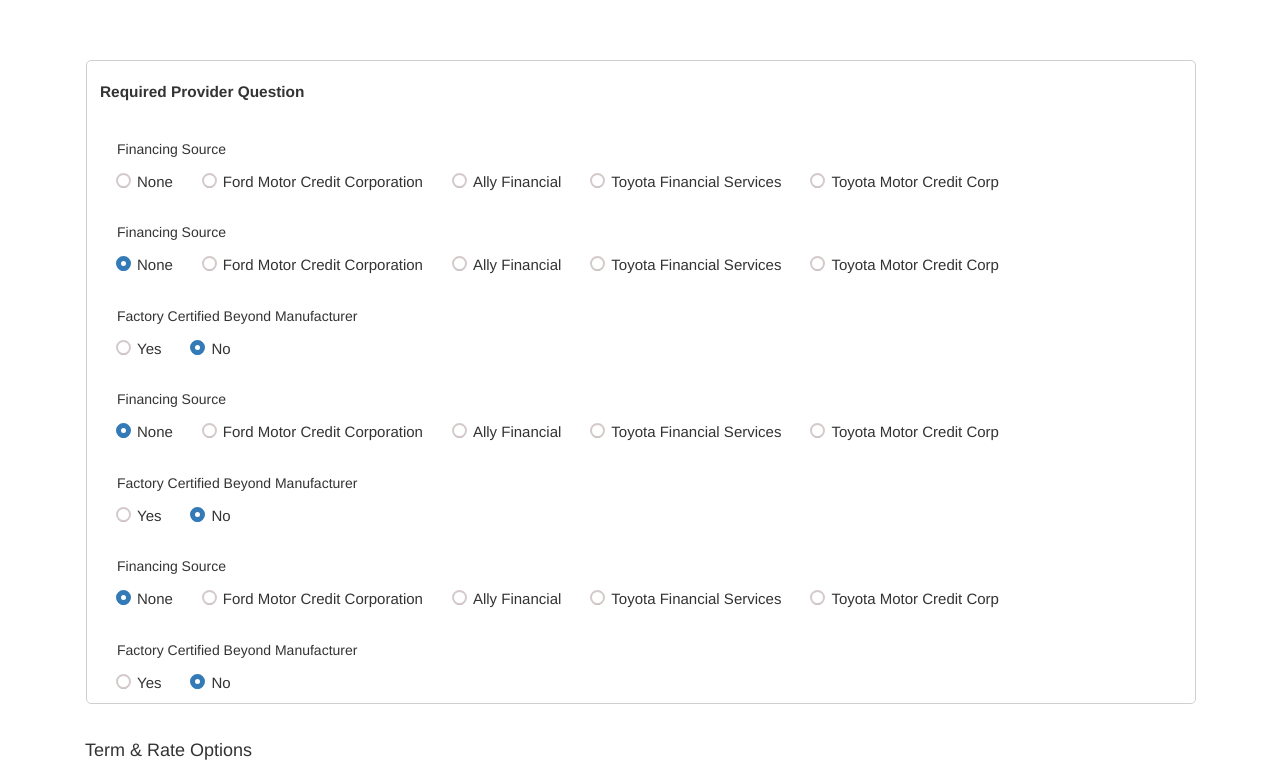
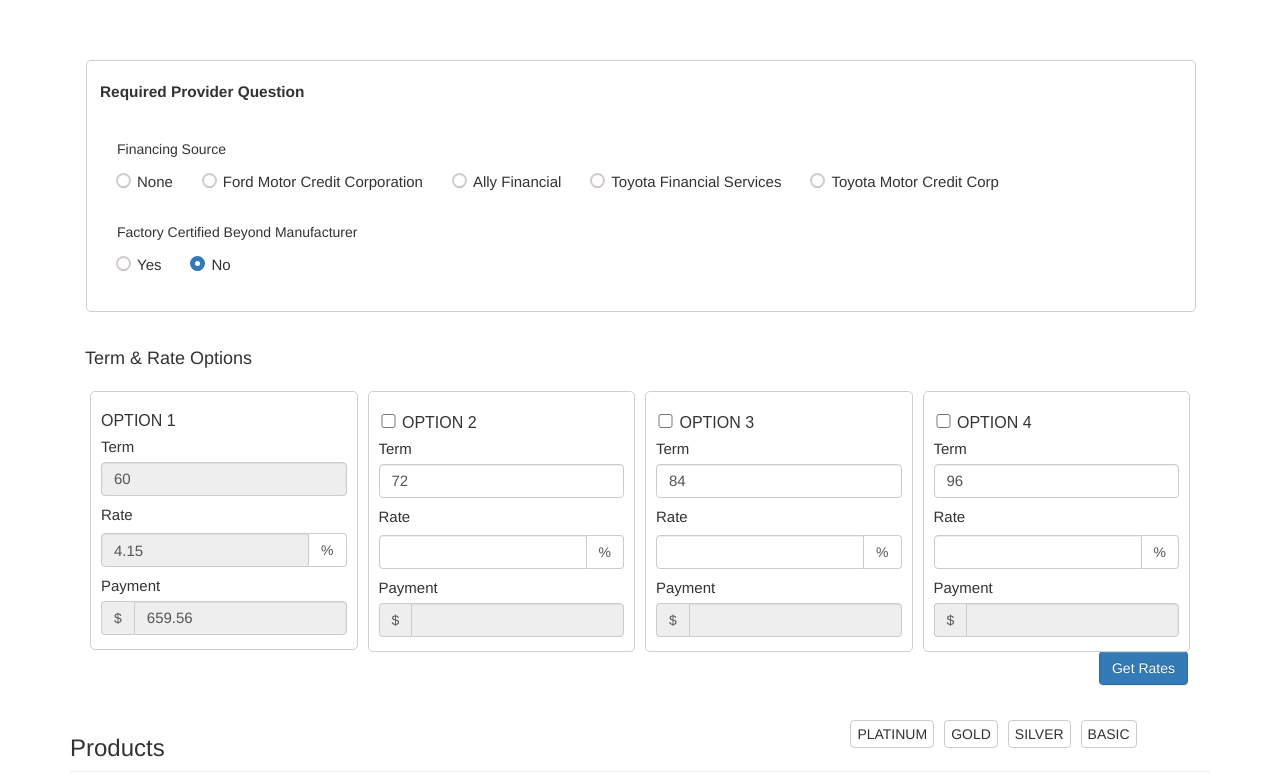
Before and after one commit to vamshilavang/SampleCode, a React app: page / in a window 1280 px wide. Shown: the top 781 px of the page. Built offline with nearby package versions, Linux system fonts and the light colour scheme.

Commit message:
caption check and provider id check css fix

```diff
--- a/src/components/eMenu/reqProvider/requiredField.js
+++ b/src/components/eMenu/reqProvider/requiredField.js
@@ -14,8 +14,9 @@
 
 const RequireProvider = (props) => {
     const questiondata = props.data.GetRequiredFieldsResponse.Products.RequiredFieldResponseProduct;
-            let checkprovideridList = [];
-            let showData = false;
+    let checkprovideridList = [];
+    let checkExistinCaption = [];
+    let showCaption = false;
     return (
         <div>
 
@@ -26,26 +27,30 @@
                 </div>) :
                     (<section className="acc">
                         <p className="emenuHead">Required Provider Question</p>
-                        <div className="col-xs-12" style={{marginLeft:'5px'}}>
+                        <div className="col-xs-12" style={{ marginLeft: '5px', paddingBottom: '25px' }}>
                             {
                                 _.map(questiondata, function (category, idx) {
                                     if (checkprovideridList.length <= 0 || checkprovideridList.indexOf(category.ProviderId) == -1) {
                                         checkprovideridList.push(category.ProviderId);
-                                        showData = true;
-                                    } else {
-                                        showData = true;
+                                        checkExistinCaption = [];
                                     }
-                                    if (showData) {
                                     return (_.map(category.GroupedCategory, function (qs, catname) {
                                         return _.map(qs, function (q, i) {
-                                            return (q.Required == 'Y' && (q.ControlType == 'RadioButton' || (q.FieldValues !== undefined && q.FieldValues.FieldValue.length >4))  ?
-                                                (<Question key={category.ClientProductId.toString()+i + 'q'} categoryName={catname} clientproductId={category.ClientProductId} data={q} qId={i + 'q'} events={props.events.eMenuOptionselect} />) : null)
+                                            if (checkExistinCaption.length < 0 || checkExistinCaption.indexOf(q.Caption) == -1) {
+                                                checkExistinCaption.push(q.Caption);
+                                                showCaption = true;
+                                            } else {
+                                                showCaption = false;
+                                            }
+                                            return (showCaption == true && q.Required == 'Y' && (q.ControlType == 'RadioButton' || (q.FieldValues !== undefined && q.FieldValues.FieldValue.length > 4)) ?
+                                                (<Question key={category.ClientProductId.toString() + i + 'q'} categoryName={catname} clientproductId={category.ClientProductId} data={q} qId={i + 'q'} events={props.events.eMenuOptionselect} />) : null)
                                         })
+
                                     }))
-                                }
+
                                 })
                             }
-                           {/* <div className="btn btn-primary pull-right" onClick={props.events.eMenuOnsave}>Save</div>*/}
+                            {/* <div className="btn btn-primary pull-right" onClick={props.events.eMenuOnsave}>Save</div>*/}
                         </div>
 
                     </section>)}
```
